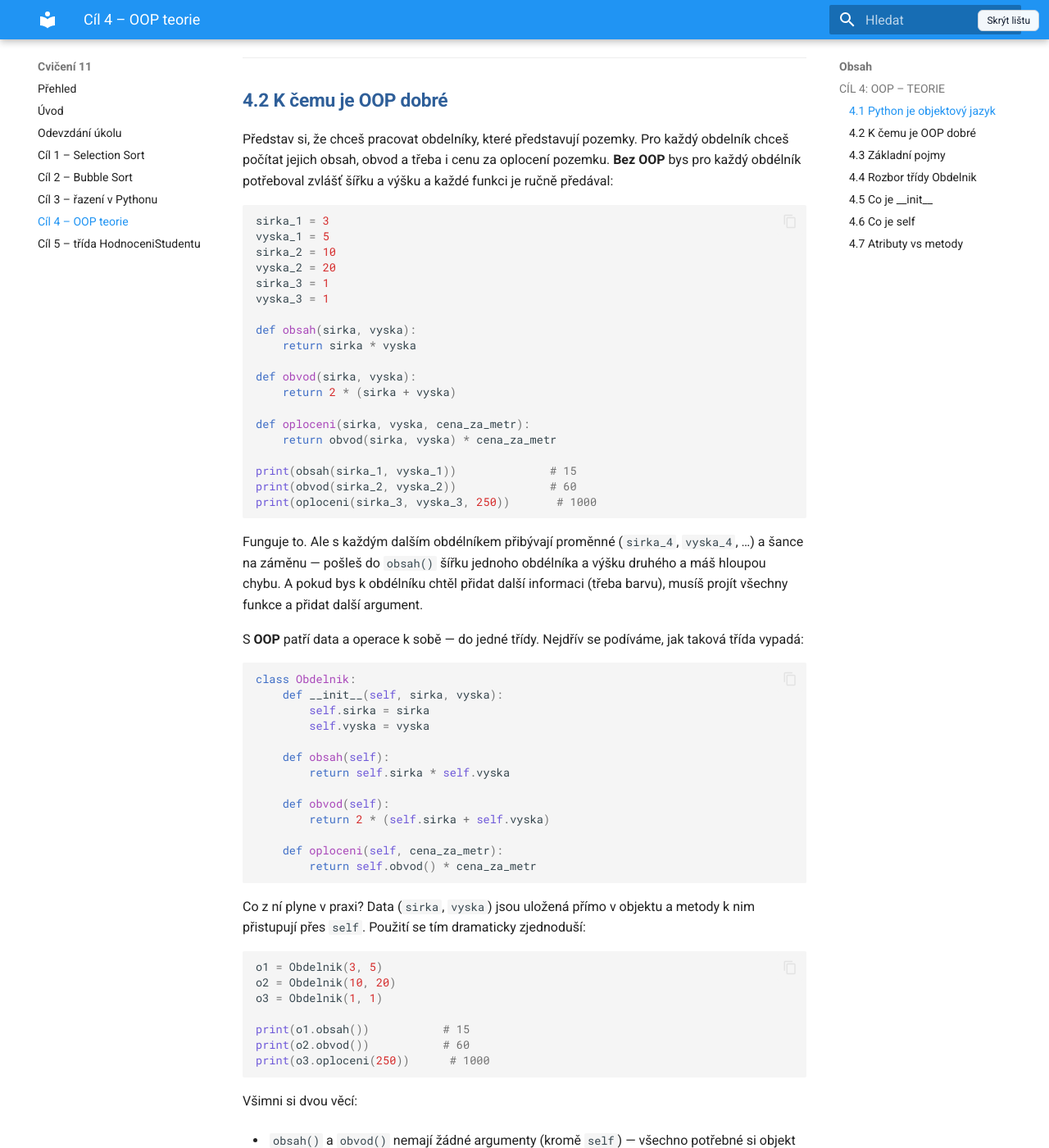
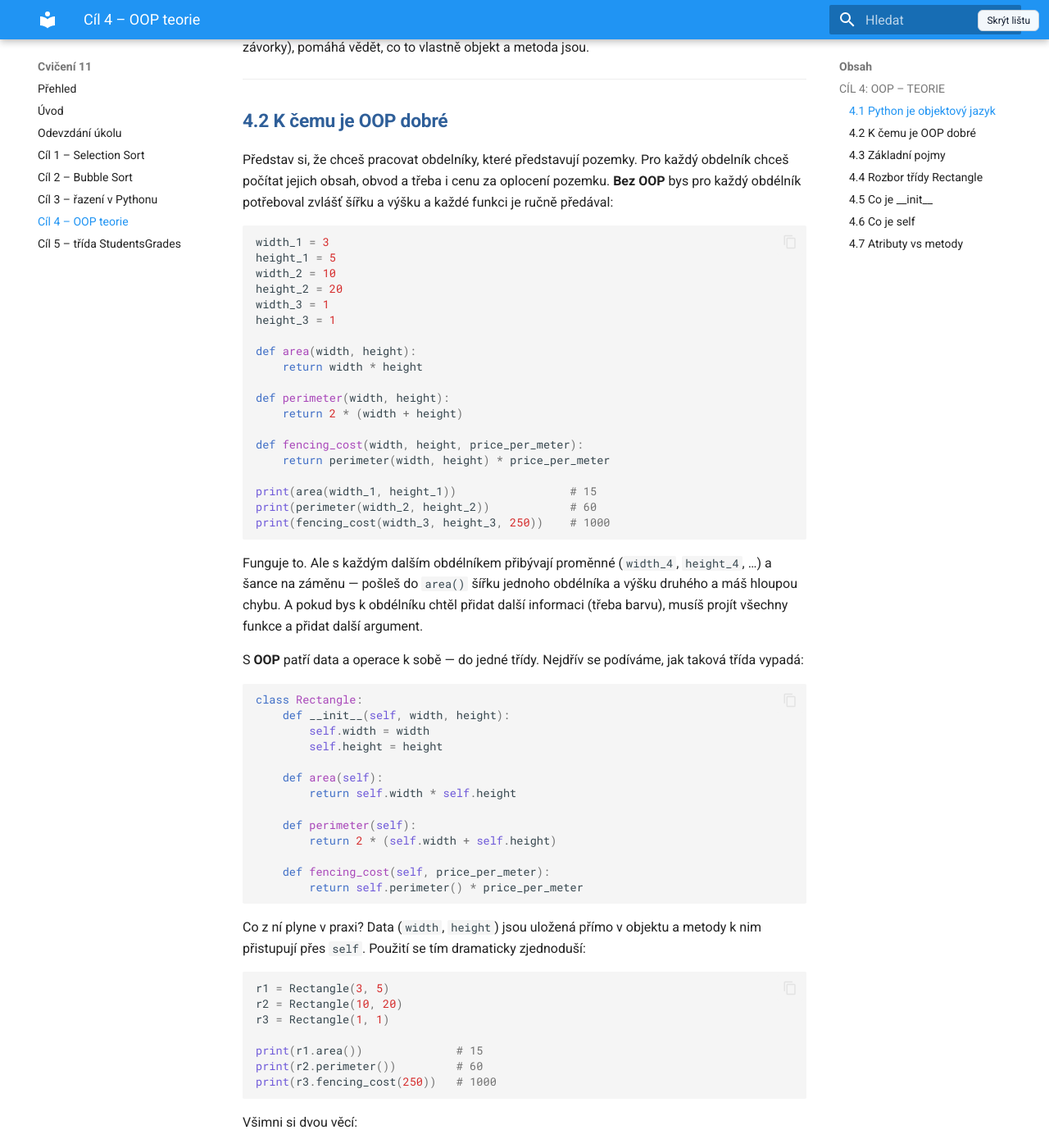
Before and after one commit to slytherins-hub/prg_exercises, an MkDocs documentation site: the page built from docs/cviceni_11/06_cil_4_oop_uvod.md, in a window 1280 px wide and 1400 px high, scrolled down 722 px. Shown: the whole window at 82% size. Built offline with MkDocs 1.6.1 and Material for MkDocs 9.7.7, drawn with Linux system fonts in a browser that asks for light colours; some of the changed text lies outside the part shown.

Commit message:
Change czech code examples to english

````diff
--- a/docs/cviceni_11/06_cil_4_oop_uvod.md
+++ b/docs/cviceni_11/06_cil_4_oop_uvod.md
@@ -32,94 +32,93 @@
 funkci je ručně předával:
 
 ```python
-sirka_1 = 3
-vyska_1 = 5
-sirka_2 = 10
-vyska_2 = 20
-sirka_3 = 1
-vyska_3 = 1
+width_1 = 3
+height_1 = 5
+width_2 = 10
+height_2 = 20
+width_3 = 1
+height_3 = 1
 
-def obsah(sirka, vyska):
-    return sirka * vyska
+def area(width, height):
+    return width * height
 
-def obvod(sirka, vyska):
-    return 2 * (sirka + vyska)
+def perimeter(width, height):
+    return 2 * (width + height)
 
-def oploceni(sirka, vyska, cena_za_metr):
-    return obvod(sirka, vyska) * cena_za_metr
+def fencing_cost(width, height, price_per_meter):
+    return perimeter(width, height) * price_per_meter
 
-print(obsah(sirka_1, vyska_1))              # 15
-print(obvod(sirka_2, vyska_2))              # 60
-print(oploceni(sirka_3, vyska_3, 250))       # 1000
+print(area(width_1, height_1))                 # 15
+print(perimeter(width_2, height_2))            # 60
+print(fencing_cost(width_3, height_3, 250))    # 1000
 ```
 
-Funguje to. Ale s každým dalším obdélníkem přibývají proměnné (`sirka_4`, `vyska_4`, …) a šance na záměnu — pošleš
-do `obsah()` šířku jednoho obdélníka a výšku druhého a máš hloupou chybu. A pokud bys k obdélníku chtěl přidat další
+Funguje to. Ale s každým dalším obdélníkem přibývají proměnné (`width_4`, `height_4`, …) a šance na záměnu — pošleš
+do `area()` šířku jednoho obdélníka a výšku druhého a máš hloupou chybu. A pokud bys k obdélníku chtěl přidat další
 informaci (třeba barvu), musíš projít všechny funkce a přidat další argument.
 
 S **OOP** patří data a operace k sobě — do jedné třídy. Nejdřív se podíváme, jak taková třída vypadá:
 
 ```python
-class Obdelnik:
-    def __init__(self, sirka, vyska):
-        self.sirka = sirka
-        self.vyska = vyska
+class Rectangle:
+    def __init__(self, width, height):
+        self.width = width
+        self.height = height
 
-    def obsah(self):
-        return self.sirka * self.vyska
+    def area(self):
+        return self.width * self.height
 
-    def obvod(self):
-        return 2 * (self.sirka + self.vyska)
+    def perimeter(self):
+        return 2 * (self.width + self.height)
 
-    def oploceni(self, cena_za_metr):
-        return self.obvod() * cena_za_metr
+    def fencing_cost(self, price_per_meter):
+        return self.perimeter() * price_per_meter
 ```
 
-Co z ní plyne v praxi? Data (`sirka`, `vyska`) jsou uložená přímo v objektu a metody k nim přistupují přes `self`.
+Co z ní plyne v praxi? Data (`width`, `height`) jsou uložená přímo v objektu a metody k nim přistupují přes `self`.
 Použití se tím dramaticky zjednoduší:
 
 ```python
-o1 = Obdelnik(3, 5)
-o2 = Obdelnik(10, 20)
-o3 = Obdelnik(1, 1)
+r1 = Rectangle(3, 5)
+r2 = Rectangle(10, 20)
+r3 = Rectangle(1, 1)
 
-print(o1.obsah())           # 15
-print(o2.obvod())           # 60
-print(o3.oploceni(250))      # 1000
+print(r1.area())              # 15
+print(r2.perimeter())         # 60
+print(r3.fencing_cost(250))   # 1000
 ```
 
 Všimni si dvou věcí:
 
-- `obsah()` a `obvod()` nemají žádné argumenty (kromě `self`) — všechno potřebné si objekt nese s sebou.
-- `oploceni()` naopak argument má — **`cena_za_metr`**. Metody můžou přijímat vstup úplně stejně jako normální funkce. Navíc uvnitř volá `self.obvod()`, takže využívá jinou metodu stejné třídy.
+- `area()` a `perimeter()` nemají žádné argumenty (kromě `self`) — všechno potřebné si objekt nese s sebou.
+- `fencing_cost()` naopak argument má — **`price_per_meter`**. Metody můžou přijímat vstup úplně stejně jako normální funkce.
+  Navíc uvnitř volá `self.perimeter()`, takže využívá jinou metodu stejné třídy.
 
 A pro víc obdélníků naráz:
 
 ```python
-obdelniky = [
-    Obdelnik(3, 5),
-    Obdelnik(10, 20),
-    Obdelnik(1, 1),
-    Obdelnik(7, 2),
-    Obdelnik(4, 8),
+rectangles = [
+    Rectangle(3, 5),
+    Rectangle(10, 20),
+    Rectangle(1, 1),
+    Rectangle(7, 2),
+    Rectangle(4, 8),
 ]
 
-for o in obdelniky:
-    print(o.obsah())
+for rect in rectangles:
+    print(rect.area())
 ```
-
-Čistý kód, minimum šance na záměnu dat.
 
 ---
 
 ### 4.3 Základní pojmy
 
-| Pojem       | Vysvětlení                                  | Příklad                       |
-|-------------|---------------------------------------------|-------------------------------|
-| **třída**   | šablona (plán) pro vytváření objektů        | `Obdelnik`                    |
-| **objekt**  | konkrétní instance třídy                    | `o = Obdelnik(3, 5)`          |
-| **atribut** | hodnota uložená v objektu                   | `o.sirka`, `o.vyska`          |
-| **metoda**  | funkce patřící objektu, pracuje s jeho daty | `o.obsah()`, `o.oplocit(250)` |
+| Pojem       | Vysvětlení                    | Příklad                        |
+| ----------- | ----------------------------- | ------------------------------ |
+| **třída**   | šablona pro vytváření objektů | `Rectangle`                    |
+| **objekt**  | konkrétní instance třídy      | `r = Rectangle(3, 5)`          |
+| **atribut** | hodnota uložená v objektu     | `r.width`, `r.height`          |
+| **metoda**  | funkce patřící objektu        | `r.area()`, `r.fencing_cost()` |
 
 > **Poznámka:** Třídu si můžeš představit jako formulář. Atributy jsou políčka formuláře (šířka, výška).
 > Objekt je jeden konkrétně vyplněný formulář. Metody jsou akce, které s vyplněným formulářem můžeš provést — spočítat
@@ -127,7 +126,7 @@
 
 ---
 
-### 4.4 Rozbor třídy Obdelnik
+### 4.4 Rozbor třídy `Rectangle`
 
 Vrať se na chvíli k definici třídy v předchozí sekci. Tři věci, kterých si hned všimni:
 
@@ -137,13 +136,13 @@
 
 > **💡 Konvence pojmenování: `PascalCase` vs. `snake_case`.** V Pythonu se dodržují dvě hlavní konvence:
 >
-> - **`PascalCase`** (velké písmeno na začátku každého slova, bez mezer a podtržítek) — pro **třídy**: `Obdelnik`, `HodnoceniStudentu`, `BiomedicalSignal`.
+> - **`PascalCase`** (velké písmeno na začátku každého slova, bez mezer a podtržítek) — pro **třídy**: `Rectangle`, `HodnoceniStudentu`, `BiomedicalSignal`.
 > - **`snake_case`** (malá písmena, slova oddělená podtržítkem) — pro všechno ostatní:
->     - **proměnné**: `my_list`, `cena_za_metr`,
+>     - **proměnné**: `my_list`, `price_per_meter`,
 >     - **funkce**: `bubble_sort`, `random_numbers`,
->     - **objekty / instance**: `maly`, `velky`, `vysledky`,
->     - **metody**: `get_by_index`, `obsah`, `oplocit`,
->     - **atributy**: `self.sirka`, `self.scores`.
+>     - **objekty / instance**: `small_rect`, `big_rect`, `results`,
+>     - **metody**: `get_by_index`, `area`, `fencing_cost`,
+>     - **atributy**: `self.width`, `self.scores`.
 >
 > Díky těmto konvencím na první pohled poznáš, jestli pracuješ se třídou (velké začáteční písmeno), nebo s objektem / funkcí / proměnnou (malé).
 
@@ -157,15 +156,15 @@
 Podívej se, co se stane při tomto řádku:
 
 ```python
-o = Obdelnik(3, 5)
+r = Rectangle(3, 5)
 ```
 
 Python udělá toto:
 
-1. Vytvoří nový prázdný objekt třídy `Obdelnik`.
-2. Zavolá `__init__` a předá mu `sirka=3`, `vyska=5`.
-3. `__init__` nastaví atributy objektu pomocí `self.sirka = 3` a `self.vyska = 5`.
-4. Výsledný objekt uloží do proměnné `o`.
+1. Vytvoří nový prázdný objekt třídy `Rectangle`.
+2. Zavolá `__init__` a předá mu `width=3`, `height=5`.
+3. `__init__` nastaví atributy objektu pomocí `self.width = 3` a `self.height = 5`.
+4. Výsledný objekt uloží do proměnné `r`.
 
 `__init__` tedy říká Pythonu, **jak objekt postavit** z předaných dat. Dvojité podtržítka (`__`) jsou Pythonova konvence
 pro speciální metody — ty je jen definuješ, Python je volá sám.
@@ -179,27 +178,28 @@
 Zkus vytvořit dva různé objekty:
 
 ```python
-maly  = Obdelnik(2, 3)
-velky = Obdelnik(10, 20)
+small_rect = Rectangle(2, 3)
+big_rect = Rectangle(10, 20)
 
-print(maly.obsah())    # self = maly  → 6
-print(velky.obsah())   # self = velky → 200
+print(small_rect.area())   # 6
+print(big_rect.area())     # 200
 ```
 
-Oba objekty sdílí **stejnou definici metody** `obsah()`, ale díky `self` každý pracuje se svými vlastními daty.
+Oba objekty sdílí **stejnou definici metody** `area()`, ale díky `self` každý pracuje se svými vlastními daty.
 
 `self` se píše jako první parametr každé metody, ale při volání ho **nikdy nepředáváš** — Python ho doplní sám.
-Zápis `maly.obsah()` je zkratka za `Obdelnik.obsah(maly)`.
+Zápis `small_rect.area()` je zkratka za `Rectangle.area(small_rect)`.
 
-Zjednodušeně: `self.sirka` = „šířka tohoto konkrétního obdélníka".
+Zjednodušeně: `self.width` = „šířka tohoto konkrétního obdélníka".
 
 ---
 
 ### 4.7 Atributy vs metody
 
-- **Atributy** čteš **bez** závorek: `o.sirka`, `o.vyska`.
-- **Metody** voláš **se** závorkami a případnými argumenty: `o.obsah()`, `o.obvod()`, `o.oplocit(250)`.
+- **Atributy** čteš **bez** závorek: `r.width`, `r.height`.
+- **Metody** voláš **se** závorkami a případnými argumenty: `r.area()`, `r.perimeter()`, `r.fencing_cost(250)`.
 
-> **Tip:** Závorky = voláš funkci/metodu. Bez závorek = čteš hodnotu. Když omylem napíšeš `o.obsah` bez závorek, Python ti neukáže výsledek výpočtu, ale informaci o tom, že jde o metodu.
+> **Tip:** Závorky = voláš funkci/metodu. Bez závorek = čteš hodnotu. Když omylem napíšeš `r.area` bez závorek,
+> Python ti neukáže výsledek výpočtu, ale informaci o tom, že jde o metodu.
 
 ---
--- a/mkdocs.yml
+++ b/mkdocs.yml
@@ -125,7 +125,7 @@
     - Cíl 2 – Bubble Sort: cviceni_11/04_cil_2_bubble_sort.md
     - Cíl 3 – řazení v Pythonu: cviceni_11/05_cil_3_razeni_v_pythonu.md
     - Cíl 4 – OOP teorie: cviceni_11/06_cil_4_oop_uvod.md
-    - Cíl 5 – třída HodnoceniStudentu: cviceni_11/07_cil_5_hodnoceni_studentu.md
+    - Cíl 5 – třída StudentsGrades: cviceni_11/07_cil_5_hodnoceni_studentu.md
 
 extra_css:
   - assets/nav-toggle.css
````
Also changed, not shown: docs/cviceni_11/07_cil_5_hodnoceni_studentu.md (+38 -38 lines), docs/cviceni_11/README.md (+1 -1 lines).
